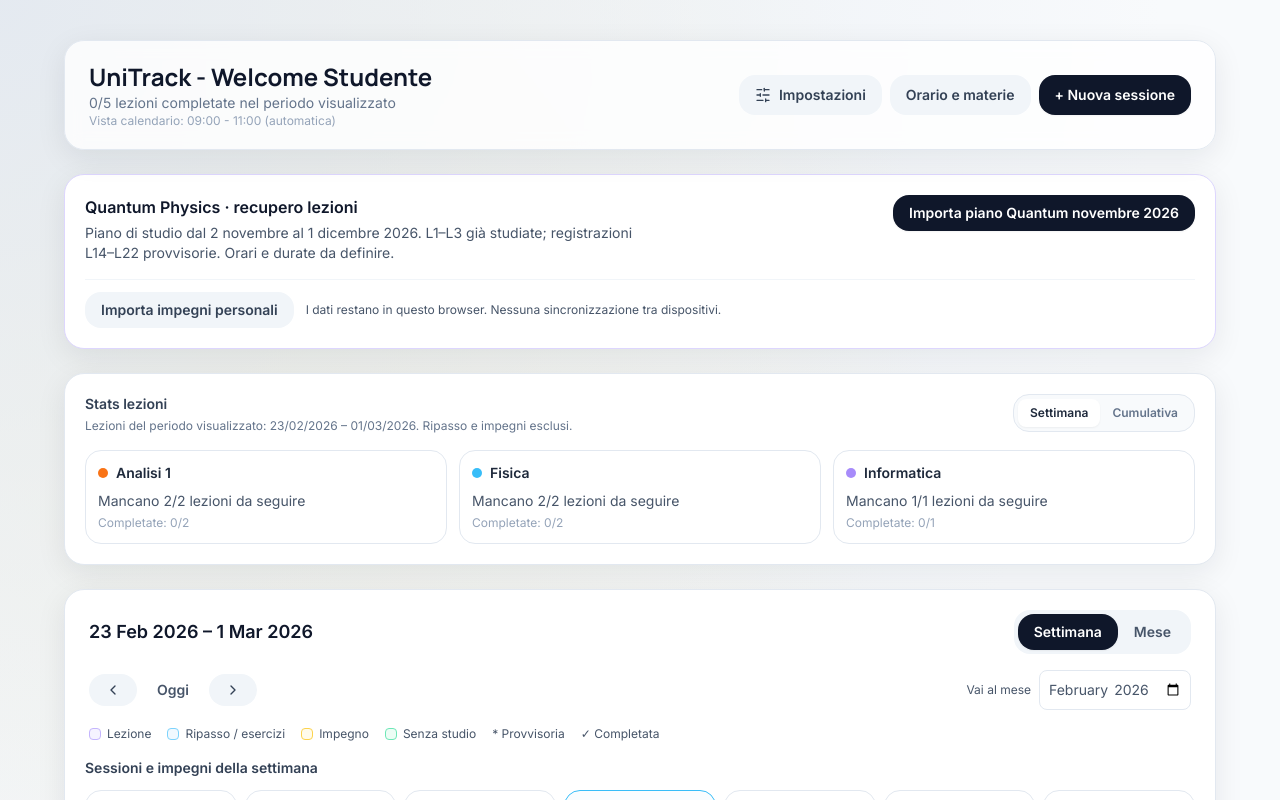
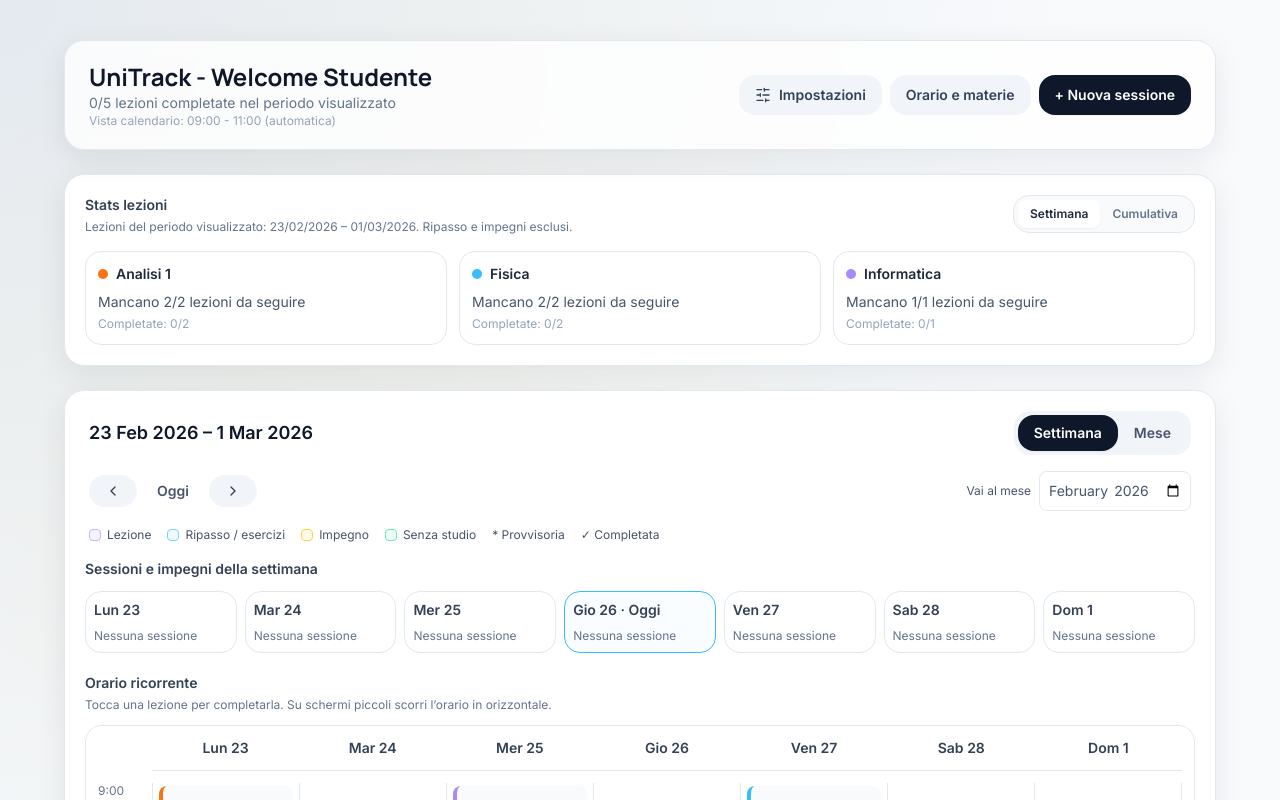
Before and after one commit to MarianoAkaMery/MyUniversityPlan-by-Some-LLMS, a React (Vite) app: page / in a window 1280 px wide. Shown: the top 800 px of the page. Built offline with nearby package versions, Linux system fonts and the light colour scheme.

Commit message:
fix: keep the home screen course-neutral

```diff
--- a/src/App.tsx
+++ b/src/App.tsx
@@ -6,7 +6,6 @@ import { DayDetails } from "./components/DayDetails";
 import { SessionEditor } from "./components/SessionEditor";
 import { addDays, fromDateKey, isDateKey, startOfWeekMonday, toDateKey } from "./lib/calendar";
 import { readBackup } from "./lib/schedule";
-import { QUANTUM_PLAN_ID } from "./lib/quantumPlan";
 import { AddLessonDialog } from "./components/AddLessonDialog";
 import { Button } from "./components/ui/button";
 import { Dialog, DialogContent, DialogHeader, DialogTitle } from "./components/ui/dialog";
@@ -446,10 +445,6 @@ const AppContent = () => {
     return { subjectId: subject.id, subjectName: subject.name, subjectColor: subject.color,
       totalLessons: progress.total, completedLessons: progress.completed, remainingLessons: progress.total - progress.completed };
   }).filter(stat => stat.totalLessons > 0).sort((a, b) => b.remainingLessons - a.remainingLessons);
-  const quantumSubject = subjects.find(subject => subject.name.trim().toLowerCase() === "quantum physics");
-  const quantumSessions = sessions.filter(session => session.subjectId === quantumSubject?.id && session.kind === "lesson");
-  const priorQuantumCount = quantumSubject?.priorCompletedLessons?.length ?? 0;
-
   return (
     <div className="app-shell min-h-screen px-2 py-4 sm:px-6 sm:py-10">
       <div className="mx-auto flex max-w-6xl flex-col gap-6">
@@ -477,23 +472,6 @@ const AppContent = () => {
         </header>
 
         {storageError && <p role="alert" className="rounded-xl border border-rose-200 bg-rose-50 p-4 text-sm text-rose-800">{storageError}</p>}
-        <section className="rounded-2xl border border-violet-200 bg-white p-5 shadow-soft" aria-label="Piano Quantum">
-          <div className="flex flex-wrap items-start justify-between gap-4">
-            <div className="max-w-xl">
-              <h2 className="font-semibold text-slate-900">Quantum Physics · recupero lezioni</h2>
-              <p className="mt-1 text-sm text-slate-600">Piano di studio dal 2 novembre al 1 dicembre 2026. L1–L3 già studiate; registrazioni L14–L22 provvisorie. Orari e durate da definire.</p>
-              {quantumSubject && <p className="mt-2 text-sm font-semibold text-violet-900" data-testid="quantum-progress">{priorQuantumCount + quantumSessions.filter(session => session.completed).length}/{priorQuantumCount + quantumSessions.length} lezioni studiate · {priorQuantumCount} precedenti senza data</p>}
-            </div>
-            <Button onClick={() => { importQuantum(); setCalendarView("month"); setCalendarDate(new Date(2026, 10, 1)); setSelectedDate(null); setNotice(importedPlans.includes(QUANTUM_PLAN_ID) ? "Il piano Quantum è già presente. Modifiche e completamenti sono stati mantenuti." : "Piano Quantum importato. Puoi aggiungere separatamente i tuoi impegni personali."); }}>Importa piano Quantum novembre 2026</Button>
-          </div>
-          <div className="mt-4 flex flex-wrap items-center gap-3 border-t border-slate-100 pt-3">
-            <Button variant="secondary" onClick={() => personalInputRef.current?.click()}>Importa impegni personali</Button>
-            <input ref={personalInputRef} aria-label="File impegni personali" type="file" accept="application/json,.json" className="hidden" onChange={onPersonalImport} />
-            <p className="text-xs text-slate-600">I dati restano in questo browser. Nessuna sincronizzazione tra dispositivi.</p>
-          </div>
-          {notice && <p role="status" className="mt-3 text-sm text-violet-900">{notice}</p>}
-        </section>
-
         <Dialog open={isSettingsOpen} onOpenChange={setIsSettingsOpen}>
           <DialogContent>
             <DialogHeader>
@@ -502,6 +480,25 @@ const AppContent = () => {
 
             <div className="space-y-5">
               <p className="text-sm text-slate-600">Salvataggio locale in questo browser, senza sincronizzazione tra dispositivi. Il backup JSON include anche sessioni e impegni personali; conservalo privatamente.</p>
+              <section className="space-y-3 rounded-xl border border-slate-200 bg-slate-50/70 p-4" aria-labelledby="imports-heading">
+                <div>
+                  <h3 id="imports-heading" className="text-sm font-semibold text-slate-800">Importa un piano o le tue attività</h3>
+                  <p className="mt-1 text-xs text-slate-600">Il piano Quantum è un esempio facoltativo. Le attività personali si aggiungono senza sovrascrivere i corsi.</p>
+                </div>
+                <div className="flex flex-wrap gap-2">
+                  <Button type="button" variant="secondary" onClick={() => {
+                    const alreadyImported = importedPlans.includes("quantum-november-2026-v1");
+                    importQuantum();
+                    setCalendarView("month");
+                    setCalendarDate(new Date(2026, 10, 1));
+                    setSelectedDate(null);
+                    setNotice(alreadyImported ? "Il piano è già presente. Modifiche e completamenti sono stati mantenuti." : "Piano di esempio importato.");
+                  }}>Importa piano Quantum novembre 2026</Button>
+                  <Button type="button" variant="secondary" onClick={() => personalInputRef.current?.click()}>Importa attività da file</Button>
+                  <input ref={personalInputRef} aria-label="File attività personali" type="file" accept="application/json,.json" className="hidden" onChange={onPersonalImport} />
+                </div>
+                {notice && <p role="status" className="text-sm text-slate-700">{notice}</p>}
+              </section>
               <div className="space-y-2">
                 <label className="text-sm font-medium text-slate-600">Nome utente</label>
                 <Input
```
Also changed, not shown: 2 other files (tests, documents, lock files or other folders).
